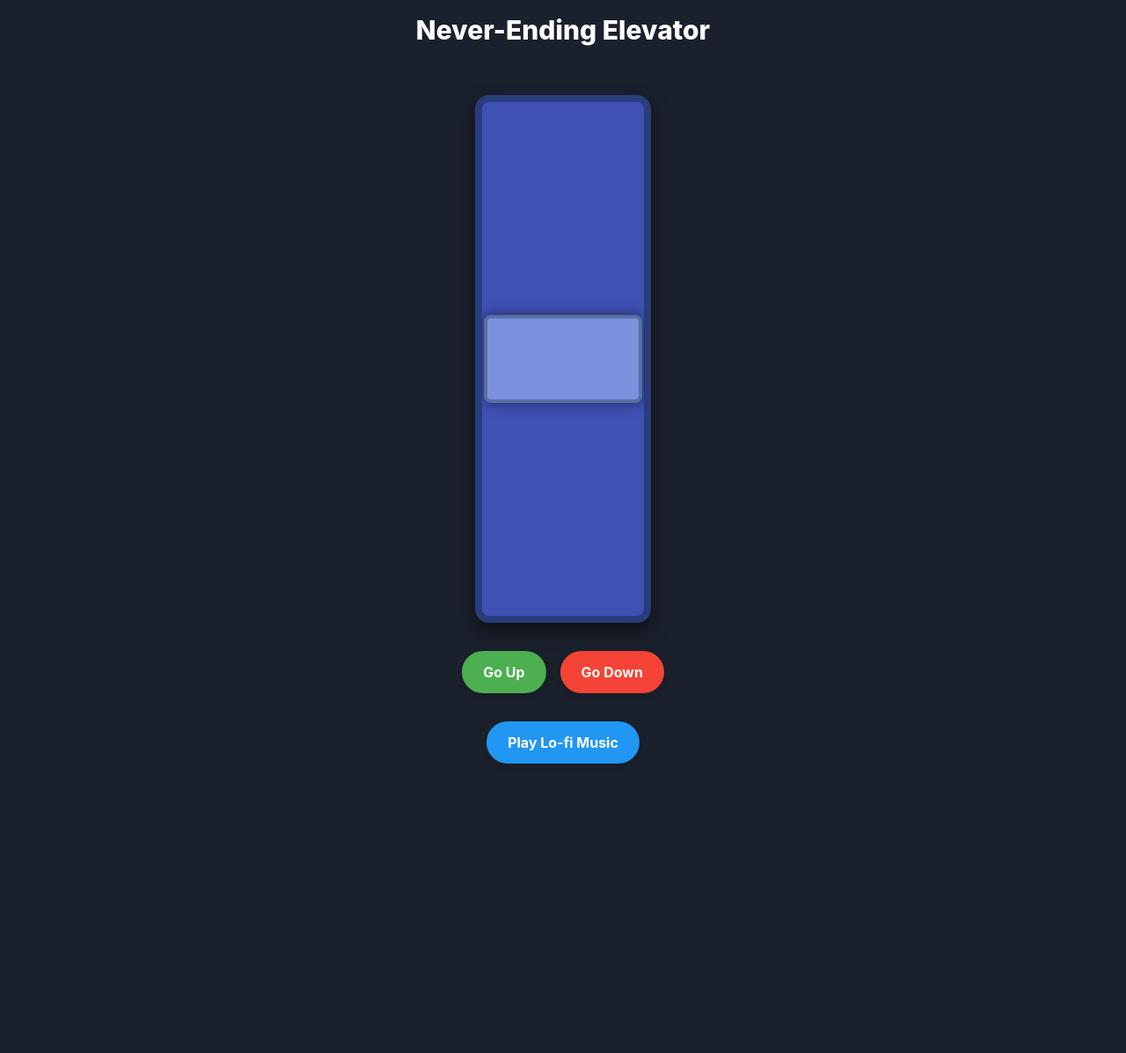
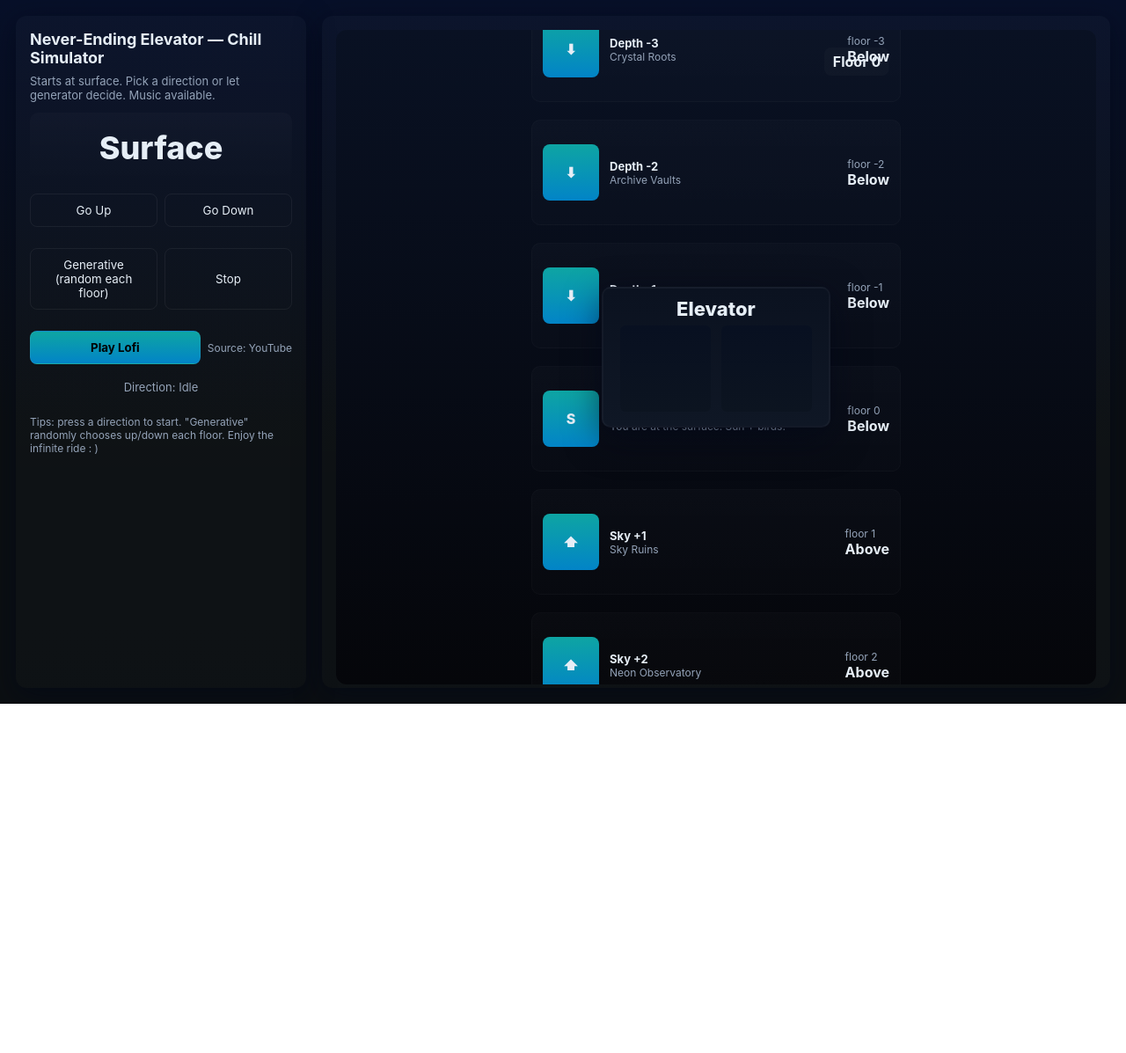
Before and after one commit to C0FFEEG4NG/Never-Ending-Elevator, a plain HTML site: page index.html in a window 1280 px wide. Shown: the whole page at 88% size. After the commit the page ends 800 px from the top, so only its background shows below. Drawn offline with nearby package versions, Linux system fonts and the light colour scheme.

Commit message:
Update index.html

```diff
--- a/index.html
+++ b/index.html
@@ -1,292 +1,296 @@
-<!DOCTYPE html>
+<!doctype html>
 <html lang="en">
 <head>
-    <meta charset="UTF-8">
-    <meta name="viewport" content="width=device-width, initial-scale=1.0">
-    <title>Never-Ending Elevator</title>
-    <!-- Tailwind CSS for styling -->
-    <script src="https://cdn.tailwindcss.com"></script>
-    <style>
-        body {
-            font-family: 'Inter', sans-serif;
-            background-color: #1a202c; /* Dark background */
-            display: flex;
-            flex-direction: column;
-            justify-content: center;
-            align-items: center;
-            min-height: 100vh;
-            margin: 0;
-            overflow: hidden; /* Prevent scrollbars */
-            position: relative;
-        }
-
-        /* The scrolling background provides a basic sense of motion */
-        .scrolling-background {
-            position: absolute;
-            top: -50%;
-            width: 100%;
-            height: 200%;
-            background: #1a202c; /* Solid dark color is better with new visuals */
-            z-index: -1;
-        }
-
-        .elevator-shaft {
-            position: relative;
-            width: 200px;
-            height: 600px;
-            background-color: #3f51b5; /* Blue-grey shaft */
-            border: 8px solid #2a3d7a;
-            border-radius: 1rem;
-            overflow: hidden; /* Crucial for containing the visuals */
-            box-shadow: 0 10px 20px rgba(0,0,0,0.5);
-        }
-
-        #visualsContainer {
-            position: absolute;
-            width: 100%;
-            height: 100%;
-            top: 0;
-            left: 0;
-            z-index: 1; /* Behind the elevator car */
-        }
-
-        .star {
-            position: absolute;
-            background-color: white;
-            border-radius: 50%;
-        }
-
-        .rock {
-            position: absolute;
-            /* Brownish color set in JS for variety */
-        }
-
-        .elevator-car {
-            position: absolute;
-            width: 180px;
-            height: 100px;
-            background-color: #7b92df; /* Lighter blue-grey car */
-            border: 4px solid #5a6fa2;
-            border-radius: 0.5rem;
-            left: 50%;
-            top: 50%; /* Start vertically centered */
-            transform: translate(-50%, -50%) translateY(0px);
-            transition: none;
-            box-shadow: 0 0 15px rgba(0,0,0,0.5);
-            z-index: 2; /* In front of the visuals */
-        }
-
-        .button {
-            padding: 0.75rem 1.5rem;
-            border-radius: 9999px;
-            font-weight: bold;
-            color: white;
-            cursor: pointer;
-            box-shadow: 0 4px 6px rgba(0,0,0,0.1);
-            transition: all 0.2s ease-in-out;
-            border: none;
-            outline: none;
-        }
-        .button-up {
-            background-color: #4CAF50; /* Green */
-        }
-        .button-down {
-            background-color: #F44336; /* Red */
-        }
-        .button-music {
-            background-color: #2196F3; /* Blue */
-        }
-        .button:hover {
-            transform: translateY(-2px);
-            box-shadow: 0 6px 8px rgba(0,0,0,0.15);
-        }
-        .button:active {
-            transform: translateY(0);
-            box-shadow: 0 2px 4px rgba(0,0,0,0.1);
-        }
-    </style>
+<meta charset="utf-8" />
+<meta name="viewport" content="width=device-width,initial-scale=1" />
+<title>Never-Ending Elevator — Chill Simulator</title>
+<style>
+:root{--bg:#0b0f12;--card:#0f1720;--accent:#7dd3fc;--muted:#94a3b8}
+*{box-sizing:border-box;font-family:Inter, ui-sans-serif, system-ui, -apple-system, 'Segoe UI', Roboto, 'Helvetica Neue', Arial}
+html,body{height:100%;margin:0;background:linear-gradient(180deg,#071029 0%, #0b0f12 60%);color:#e6eef6}
+.app{height:100vh;display:grid;grid-template-columns:330px 1fr;gap:18px;padding:18px}
+.panel{background:linear-gradient(180deg, rgba(255,255,255,0.02), rgba(255,255,255,0.01));border-radius:12px;padding:16px;box-shadow:0 8px 30px rgba(2,6,23,.6)}
+.left{width:330px}
+.title{font-weight:700;font-size:18px;margin-bottom:8px}
+.controls{display:flex;gap:8px;margin-bottom:12px}
+.btn{flex:1;padding:10px;border-radius:8px;border:1px solid rgba(255,255,255,0.06);background:transparent;color:inherit;cursor:pointer}
+.btn.primary{background:linear-gradient(180deg,#0ea5a3,#0284c7);color:black;font-weight:700}
+.status{font-size:13px;color:var(--muted);margin-bottom:12px}
+.hud{display:flex;flex-direction:column;gap:12px}
+.big{font-size:36px;font-weight:800;text-align:center;padding:18px 12px;background:linear-gradient(180deg, rgba(255,255,255,.02), transparent);border-radius:10px}
+.canvas-wrap{position:relative;overflow:hidden;border-radius:12px}
+.shaft{position:relative;height:calc(100vh - 56px);background:linear-gradient(180deg,#091123,#05060a);overflow:hidden;border-radius:12px}
+.elevator{position:absolute;left:50%;transform:translateX(-50%);width:260px;height:160px;border-radius:10px;background:linear-gradient(180deg,#0b1220,#0f1725);box-shadow:0 12px 40px rgba(2,6,23,.6);display:flex;flex-direction:column;align-items:center;justify-content:center;border:2px solid rgba(255,255,255,0.03)}
+.elevator .doors{width:100%;height:70%;display:flex}
+.door{flex:1;background:linear-gradient(180deg,#081021,#0c1420);margin:6px;border-radius:6px}
+.floor-strip{position:absolute;left:calc(50% + 160px);transform:translateX(-50%);top:20px;background:rgba(255,255,255,0.02);padding:6px 10px;border-radius:8px;font-weight:700}
+.floor-list{position:absolute;left:50%;top:50%;transform:translate(-50%,-50%);width:420px}
+.floor{width:100%;height:120px;margin:10px 0;display:flex;align-items:center;justify-content:space-between;padding:12px;border-radius:10px;background:linear-gradient(180deg, rgba(255,255,255,0.02), rgba(255,255,255,0.01));border:1px solid rgba(255,255,255,0.02)}
+.floor .leftcol{display:flex;gap:12px;align-items:center}
+.icon{width:64px;height:64px;border-radius:8px;flex-shrink:0;background:linear-gradient(180deg,#0ea5a3,#0284c7);display:flex;align-items:center;justify-content:center;font-weight:800}
+.meta{font-size:13px}
+.note{font-size:12px;color:var(--muted)}
+.controls-bottom{display:flex;gap:8px;margin-top:12px}
+.small{font-size:12px;padding:8px}
+.footer{font-size:12px;color:var(--muted);margin-top:12px}
+.music-btn{display:flex;gap:8px;align-items:center}
+.direction-indicator{font-size:13px;text-align:center;color:var(--muted);margin-top:6px}
+</style>
 </head>
 <body>
-    <div id="scrollingBackground" class="scrolling-background"></div>
+<div class="app">
+  <div class="panel left">
+    <div class="title">Never-Ending Elevator — Chill Simulator</div>
+    <div class="status">Starts at surface. Pick a direction or let generator decide. Music available.</div>
+    <div class="hud">
+      <div class="big" id="current-floor">Surface</div>
+      <div class="controls">
+        <button class="btn" id="btn-up">Go Up</button>
+        <button class="btn" id="btn-down">Go Down</button>
+      </div>
+      <div class="controls">
+        <button class="btn" id="btn-random">Generative (random each floor)</button>
+        <button class="btn" id="btn-stop">Stop</button>
+      </div>
+      <div class="music-panel">
+        <div class="music-btn">
+          <button class="btn primary" id="btn-music">Play Lofi</button>
+          <div class="note">Source: YouTube</div>
+        </div>
+      </div>
+      <div class="direction-indicator" id="direction">Direction: Idle</div>
+      <div class="footer">Tips: press a direction to start. "Generative" randomly chooses up/down each floor. Enjoy the infinite ride : )</div>
+    </div>
+  </div>
 
-    <div class="flex flex-col items-center justify-center space-y-8 p-4 z-10">
-        <h1 class="text-3xl font-extrabold text-white mb-6 text-center">Never-Ending Elevator</h1>
-        <div class="relative flex items-center justify-center">
-            <div class="elevator-shaft">
-                <div id="visualsContainer"></div>
-                <div id="elevatorCar" class="elevator-car"></div>
-            </div>
+  <div class="panel canvas-wrap">
+    <div class="shaft" id="shaft">
+      <div class="floor-strip" id="strip">Floor 0</div>
+      <div class="floor-list" id="floor-list"></div>
+      <div class="elevator" id="elevator" style="top:50%;margin-top:-80px;">
+        <div style="font-weight:800;font-size:22px">Elevator</div>
+        <div class="doors" style="width:90%">
+          <div class="door"></div>
+          <div class="door"></div>
         </div>
+      </div>
+    </div>
+  </div>
+</div>
 
-        <div class="flex flex-col sm:flex-row space-y-4 sm:space-y-0 sm:space-x-4">
-            <button id="upButton" class="button button-up">Go Up</button>
-            <button id="downButton" class="button button-down">Go Down</button>
-        </div>
-        <button id="musicButton" class="button button-music">Play Lo-fi Music</button>
+<!-- Hidden YouTube player (we'll control via API) -->
+<div id="player-anchor" style="display:none;"></div>
+<script>
+/* Never-Ending Elevator — Single-file demo
+   Features:
+   - Up/Down controls to move forever (recycles floor elements)
+   - Generative mode: random direction choice each floor
+   - YouTube lofi playback via button
+*/
 
-        <!-- Hidden YouTube iframe for music playback -->
-        <div id="youtubePlayerContainer" style="display: none;">
-            <iframe id="youtubePlayer"
-                    width="1" height="1"
-                    src="https://www.youtube.com/embed/jfKfPfyJRdk?enablejsapi=1&autoplay=0&loop=1&playlist=jfKfPfyJRdk"
-                    frameborder="0"
-                    allow="accelerometer; autoplay; clipboard-write; encrypted-media; gyroscope; picture-in-picture"
-                    allowfullscreen>
-            </iframe>
-        </div>
-    </div>
+const floorList = document.getElementById('floor-list');
+const strip = document.getElementById('strip');
+const currentFloorLabel = document.getElementById('current-floor');
+const dirLabel = document.getElementById('direction');
 
-    <script type="module">
-        // Mandatory Firebase initialization code
-        const appId = typeof __app_id !== 'undefined' ? __app_id : 'default-app-id';
-        const firebaseConfig = typeof __firebase_config !== 'undefined' ? JSON.parse(__firebase_config) : {};
-        const initialAuthToken = typeof __initial_auth_token !== 'undefined' ? __initial_auth_token : null;
+let direction = 0; // -1 down, 0 idle, +1 up
+let generative = false;
+let speed = 0.6; // pixels per frame (feel free to tweak)
+let offset = 0; // vertical offset for animation
+let floorHeight = 140; // includes margin
 
-        let player;
-        let elevatorSpeed = 2;
-        let currentY = 0;
-        let direction = 0; // 0=stopped, 1=up, -1=down
-        let animationFrameId;
-        const shaftHeight = 600;
-        const carHeight = 100;
+// We'll keep a circular buffer of floor items
+let midFloorIndex = 0; // integer floor at center (0 == surface)
+let visibleCount = 12; // how many floor cards kept
+let floors = [];
 
-        // Visuals variables
-        let visuals = [];
-        let visualSpawnCounter = 0;
+function randomSeededContent(n, floorNum){
+  // Simple generative content based on floor number
+  const absn = Math.abs(floorNum);
+  if (floorNum === 0) return {title:'Surface', desc:'You are at the surface. Sun + birds.', icon:'S'};
+  if (floorNum > 0){ // sky
+    const themes = ['Cloud Gardens','Sky Ruins','Neon Observatory','Aerial Farms','Space Elevator Gateway','Storm Layer'];
+    return {title:`Sky +${floorNum}`, desc:themes[absn % themes.length], icon:'\u2B06'};
+  } else { // underground
+    const themes = ['Magma Cavern','Subway of Echoes','Archive Vaults','Crystal Roots','Coal Tunnels','Deep Ocean Mix'];
+    return {title:`Depth ${floorNum}`, desc:themes[absn % themes.length], icon:'\u2B07'};
+  }
+}
 
-        // Get references to DOM elements
-        const elevatorCar = document.getElementById('elevatorCar');
-        const visualsContainer = document.getElementById('visualsContainer');
-        const upButton = document.getElementById('upButton');
-        const downButton = document.getElementById('downButton');
-        const musicButton = document.getElementById('musicButton');
+function createFloorElement(floorNum){
+  const el = document.createElement('div');
+  el.className = 'floor';
+  el.dataset.floor = floorNum;
+  const left = document.createElement('div'); left.className='leftcol';
+  const icon = document.createElement('div'); icon.className='icon';
+  const meta = document.createElement('div'); meta.className='meta';
 
-        // Function to create a star for the "up" journey
-        function createStar() {
-            const el = document.createElement('div');
-            el.className = 'star';
-            const size = Math.random() * 3 + 1; // 1px to 4px
-            el.style.width = `${size}px`;
-            el.style.height = `${size}px`;
-            el.style.left = `${Math.random() * 100}%`;
-            el.style.opacity = Math.random() * 0.5 + 0.5;
+  const info = randomSeededContent(floorNum, floorNum);
+  icon.textContent = info.icon;
+  meta.innerHTML = `<div style="font-weight:700">${info.title}</div><div class="note">${info.desc}</div>`;
 
-            const visual = {
-                el: el,
-                y: shaftHeight, // Start at the bottom
-                speed: Math.random() * 1.5 + 0.5 // Slower stars for parallax
-            };
-            visuals.push(visual);
-            visualsContainer.appendChild(el);
-        }
+  left.appendChild(icon);
+  left.appendChild(meta);
+  const right = document.createElement('div');
+  right.innerHTML = `<div class="note">floor ${floorNum}</div><div style="font-weight:700">${(floorNum>0)?'Above':'Below'}</div>`;
+  el.appendChild(left);
+  el.appendChild(right);
+  return el;
+}
 
-        // Function to create a rock for the "down" journey
-        function createRock() {
-            const el = document.createElement('div');
-            el.className = 'rock';
-            const size = Math.random() * 20 + 10;
-            el.style.width = `${size}px`;
-            el.style.height = `${size}px`;
-            el.style.left = `${Math.random() * 100}%`;
-            el.style.backgroundColor = `rgb(${80 + Math.random()*40}, ${50 + Math.random()*20}, ${20 + Math.random()*10})`;
-            el.style.borderRadius = `${Math.random() * 50}%`;
-            el.style.transform = `rotate(${Math.random() * 360}deg)`;
+function populateInitial(){
+  floorList.innerHTML='';
+  floors = [];
+  // We'll center midFloorIndex at 0 and create floors around it
+  const half = Math.floor(visibleCount/2);
+  for(let i = -half; i<=half; i++){
+    const fnum = midFloorIndex + i;
+    const el = createFloorElement(fnum);
+    el.style.position='absolute';
+    el.style.left='50%';
+    el.style.transform='translateX(-50%)';
+    el.style.top = (i*floorHeight) + 'px';
+    floors.push({num:fnum,el});
+    floorList.appendChild(el);
+  }
+}
 
-            const visual = {
-                el: el,
-                y: -size, // Start just above the view
-                speed: Math.random() * 1.5 + 1
-            };
-            visuals.push(visual);
-            visualsContainer.appendChild(el);
-        }
+populateInitial();
 
-        // Main animation loop for the elevator and visuals
-        function animate() {
-            if (direction !== 0) {
-                // Animate Elevator (illusion of staying centered)
-                currentY -= direction * elevatorSpeed;
-                elevatorCar.style.transform = `translate(-50%, -50%) translateY(${currentY}px)`;
+function recycle(direction){
+  // direction: +1 means moving up (floors shift down), so we need to create new floor at top
+  if(direction === 1){
+    // remove bottom-most and add new top
+    const removed = floors.pop();
+    floorList.removeChild(removed.el);
+    const topIndex = floors[0].num - 1;
+    const el = createFloorElement(topIndex);
+    el.style.position='absolute'; el.style.left='50%'; el.style.transform='translateX(-50%)'; el.style.top = (-Math.floor(visibleCount/2)*floorHeight) + 'px';
+    floors.unshift({num:topIndex, el});
+    floorList.insertBefore(el, floorList.firstChild);
+    // shift all positions down by floorHeight to maintain continuity
+    floors.forEach((f, idx)=>{ f.el.style.top = ((idx - Math.floor(visibleCount/2))*floorHeight) + 'px'; });
+    midFloorIndex -= 1; // center floor number decreased
+  } else if(direction === -1){
+    // remove top-most and add new bottom
+    const removed = floors.shift();
+    floorList.removeChild(removed.el);
+    const bottomIndex = floors[floors.length-1].num + 1;
+    const el = createFloorElement(bottomIndex);
+    el.style.position='absolute'; el.style.left='50%'; el.style.transform='translateX(-50%)'; el.style.top = (Math.floor(visibleCount/2)*floorHeight) + 'px';
+    floors.push({num:bottomIndex, el});
+    floorList.appendChild(el);
+    floors.forEach((f, idx)=>{ f.el.style.top = ((idx - Math.floor(visibleCount/2))*floorHeight) + 'px'; });
+    midFloorIndex += 1; // center floor number increased
+  }
+}
 
-                // Reset elevator position for infinite scroll illusion
-                if (direction === 1 && currentY < -(shaftHeight / 2) - carHeight) {
-                    currentY += shaftHeight;
-                }
-                if (direction === -1 && currentY > (shaftHeight / 2) + carHeight) {
-                    currentY -= shaftHeight;
-                }
+function updateLabels(){
+  strip.textContent = `Floor ${midFloorIndex}`;
+  currentFloorLabel.textContent = (midFloorIndex===0)?'Surface': (midFloorIndex>0?`Sky ${midFloorIndex}`:`Depth ${midFloorIndex}`);
+}
 
-                // Animate visuals
-                visuals.forEach((visual, index) => {
-                    visual.y -= direction * visual.speed * 2; // Move visuals opposite to elevator car's scroll
-                    visual.el.style.top = `${visual.y}px`;
+// animation
+let lastTime = 0;
+function anim(time){
+  if(!lastTime) lastTime = time;
+  const dt = time - lastTime;
+  lastTime = time;
+  if(direction !== 0){
+    // move the floor-list visually opposite to direction to simulate elevator moving
+    offset += direction * speed * (dt/16); // normalize to 60fps
+    // when offset exceeds floorHeight, recycle one floor
+    if(offset > floorHeight){
+      // direction +1 (up) should recycle top
+      recycle(1);
+      offset -= floorHeight;
+      if(generative){
+        // pick new direction randomly each time you're centered on a floor
+        direction = (Math.random()>.5)?1:-1;
+      }
+    } else if(offset < -floorHeight){
+      recycle(-1);
+      offset += floorHeight;
+      if(generative){ direction = (Math.random()>.5)?1:-1; }
+    }
+    // apply transform
+    floorList.style.transform = `translateY(${offset}px)`;
+    // update midFloorIndex label once per floor crossing
+    // We approximate center by floors[Math.floor(visibleCount/2)].num
+    updateLabels();
+    dirLabel.textContent = `Direction: ${direction===1?'Up':'Down'}`;
+  }
+  requestAnimationFrame(anim);
+}
+requestAnimationFrame(anim);
 
-                    // Remove visuals that are off-screen
-                    if ((direction === 1 && visual.y < -visual.el.offsetHeight) || (direction === -1 && visual.y > shaftHeight)) {
-                        visualsContainer.removeChild(visual.el);
-                        visuals.splice(index, 1);
-                    }
-                });
+// Controls
+document.getElementById('btn-up').addEventListener('click', ()=>{ generative=false; direction=1; dirLabel.textContent='Direction: Up'; });
+document.getElementById('btn-down').addEventListener('click', ()=>{ generative=false; direction=-1; dirLabel.textContent='Direction: Down'; });
+document.getElementById('btn-stop').addEventListener('click', ()=>{ generative=false; direction=0; dirLabel.textContent='Direction: Idle'; });
+document.getElementById('btn-random').addEventListener('click', ()=>{ generative=true; // start moving in a random dir immediately
+  direction = (Math.random()>.5)?1:-1; dirLabel.textContent='Direction: Generative'; });
 
-                // Spawn new visuals periodically
-                visualSpawnCounter++;
-                if (visualSpawnCounter > 15) {
-                    if (direction === 1) createRock(); // Going up, rocks pass by downwards
-                    else if (direction === -1) createStar(); // Going down, stars pass by upwards
-                    visualSpawnCounter = 0;
-                }
-            }
-            animationFrameId = requestAnimationFrame(animate);
-        }
+// OPTIONAL: click on a floor to teleport (for fun)
+floorList.addEventListener('click', (e)=>{
+  const f = e.target.closest('.floor');
+  if(!f) return;
+  const num = parseInt(f.dataset.floor,10);
+  midFloorIndex = num;
+  populateInitial();
+  updateLabels();
+});
 
-        // Clear all visuals, e.g., when changing direction
-        function clearVisuals() {
-            visuals.forEach(visual => visualsContainer.removeChild(visual.el));
-            visuals = [];
-        }
+/* YouTube player setup for music — we use the IFrame API so we can start playback after a user gesture.
+   The music URL the user requested: https://www.youtube.com/watch?v=jfKfPfyJRdk
+   Video ID: jfKfPfyJRdk
+*/
 
-        function setDirection(newDirection) {
-            if (direction !== newDirection) clearVisuals();
+let player;
+function onYouTubeIframeAPIReady(){
+  player = new YT.Player('player-anchor', {
+    height: '0', width: '0', videoId: 'jfKfPfyJRdk', playerVars: { 'playsinline': 1, 'controls': 0, 'rel':0, 'modestbranding':1 }, events: { 'onReady': onPlayerReady }
+  });
+}
 
-            if (direction === newDirection) direction = 0;
-            else direction = newDirection;
+function onPlayerReady(e){
+  // nothing yet — we will play on button press
+}
 
-            if (direction === 0) {
-                cancelAnimationFrame(animationFrameId);
-                animationFrameId = null;
-            } else if (!animationFrameId) {
-                animate();
-            }
-        }
+// Ensure api loader
+const tag = document.createElement('script');
+tag.src = "https://www.youtube.com/iframe_api";
+document.body.appendChild(tag);
 
-        // --- YouTube Player Logic ---
-        function loadYouTubeIframeAPI() {
-            const tag = document.createElement('script');
-            tag.src = "https://www.youtube.com/iframe_api";
-            const firstScriptTag = document.getElementsByTagName('script')[0];
-            firstScriptTag.parentNode.insertBefore(tag, firstScriptTag);
-        }
-        window.onYouTubeIframeAPIReady = function() {
-            player = new YT.Player('youtubePlayer', { events: { 'onReady': onPlayerReady } });
-        };
-        function onPlayerReady(event) {
-            musicButton.addEventListener('click', () => {
-                const playerState = player.getPlayerState();
-                if (playerState === YT.PlayerState.PLAYING || playerState === YT.PlayerState.BUFFERING) {
-                    player.pauseVideo();
-                    musicButton.textContent = 'Play Lo-fi Music';
-                } else {
-                    player.playVideo();
-                    musicButton.textContent = 'Pause Lo-fi Music';
-                }
-            });
-            player.setLoop(true);
-        }
+let musicPlaying = false;
+const btnMusic = document.getElementById('btn-music');
+btnMusic.addEventListener('click', ()=>{
+  if(!player){
+    // tiny delay — possible the API hasn't inited yet but creating the player above ensures eventual readiness
+    btnMusic.textContent = 'Loading...' ;
+    setTimeout(()=>{ btnMusic.textContent = 'Play Lofi'; }, 1000);
+    return;
+  }
+  if(!musicPlaying){
+    player.playVideo();
+    musicPlaying = true;
+    btnMusic.textContent = 'Pause Lofi';
+  } else {
+    player.pauseVideo();
+    musicPlaying = false;
+    btnMusic.textContent = 'Play Lofi';
+  }
+});
 
-        // Event listeners
-        upButton.addEventListener('click', () => setDirection(1));
-        downButton.addEventListener('click', () => setDirection(-1));
-        window.onload = loadYouTubeIframeAPI;
-    </script>
+// small accessibility: keyboard arrows
+window.addEventListener('keydown', (e)=>{
+  if(e.key === 'ArrowUp') { direction = 1; generative=false; }
+  if(e.key === 'ArrowDown') { direction = -1; generative=false; }
+  if(e.key === ' ') { direction = 0; }
+});
+
+// initial label
+updateLabels();
+</script>
 </body>
 </html>
```
